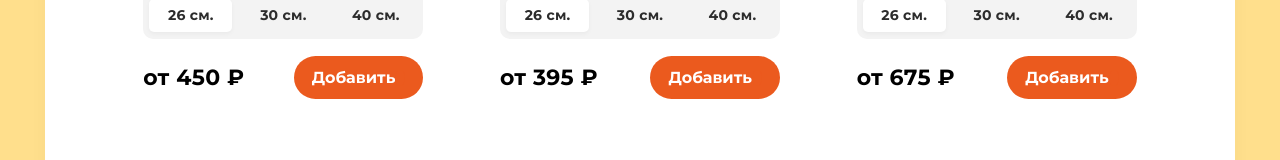
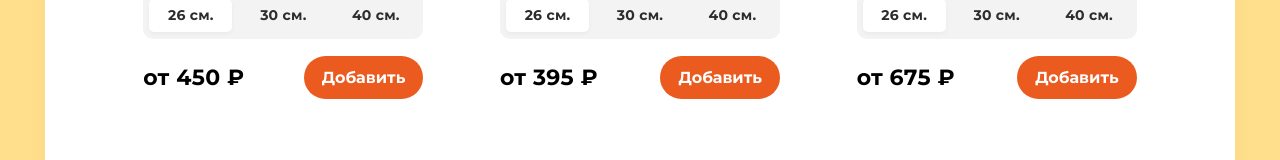
Before and after one commit to farhadasadzade/react-pizza, a React (Create React App) app: page / in a window 1280 px wide. Shown: the part 749-909 px from the top of the page. Built offline with nearby package versions, Linux system fonts and the light colour scheme; data requests are answered from the project's data file; grey boxes are pictures that could not be loaded.

Commit message:
Update PizzaBlock.jsx

```diff
--- a/src/Components/PizzaBlock.jsx
+++ b/src/Components/PizzaBlock.jsx
@@ -66,7 +66,7 @@ function PizzaBlock({ id, name, imageUrl, price, types, sizes, onClickAddPizza,
       <div className="main__pizza-buy">
         <h3 className="main__pizza-price">от {price} ₽</h3>
         <button onClick={onAddPizza} className={classNames('main__pizza-btn', {'pizza-btn-active': addedCount > 0})}>
-          <i className="fa-solid fa-plus"></i> Добавить <span className="pizza-btn-count">{addedCount && <i>{addedCount}</i>}</span>
+          <i className="fa-solid fa-plus"></i> Добавить {addedCount && <span className="pizza-btn-count">{<i>{addedCount}</i>}</span>}
         </button>
       </div>
     </div>
```
